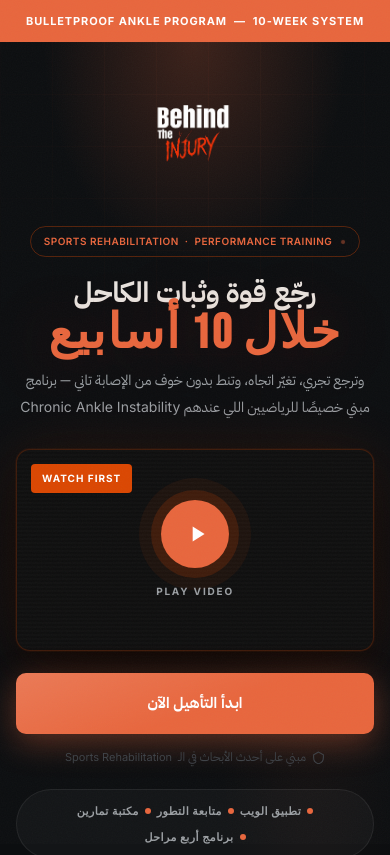
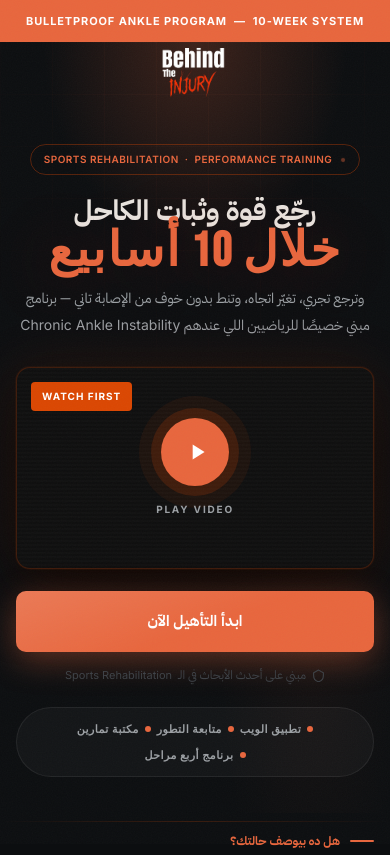
Before and after one commit to amrkhalid198/Landing-page, a plain HTML site: page index.html in a window 390 px wide. Shown: the top 855 px of the page. Drawn offline with Linux system fonts and the light colour scheme.

Commit message:
Update index.html

```diff
--- a/index.html
+++ b/index.html
@@ -92,9 +92,9 @@
       align-items: center;
       justify-content: center;
       text-align: center;
-      padding: 40px 20px 60px;
+      padding: 0px 20px 60px;
       /* account for safe area on notched phones */
-      padding-top: max(40px, calc(24px + env(safe-area-inset-top)));
+      padding-top: max(0px, env(safe-area-inset-top));
       background:
         radial-gradient(ellipse 60% 40% at 50% 0%, rgba(232,102,61,.22) 0%, transparent 65%),
         radial-gradient(ellipse 40% 60% at 80% 80%, rgba(232,102,61,.04) 0%, transparent 60%),
@@ -917,8 +917,8 @@
     @media (max-width: 600px) {
       /* Hero — tighter on small screens, account for notch */
       .hero {
-        padding: 24px 16px 36px;
-        padding-top: max(24px, calc(16px + env(safe-area-inset-top)));
+        padding: 0px 16px 36px;
+        padding-top: max(0px, env(safe-area-inset-top));
       }
       .hero-badge { font-size: 10px; letter-spacing: .05em; padding: 5px 13px; margin-bottom: 20px; }
       .hero-sub { font-size: 14px; margin-bottom: 28px; }
@@ -1102,22 +1102,24 @@
       display: flex;
       align-items: center;
       justify-content: center;
-      margin-bottom: 12px;
+      /* negative margin pulls logo up, compensating for
+         the internal black padding baked into the PNG     */
+      margin-top: -40px;
+      margin-bottom: 0px;
     }
     .hero-logo {
-      width: 200px;
-      height: 200px;
+      width: 160px;
+      height: 160px;
       object-fit: contain;
       display: block;
       image-rendering: auto;
       -webkit-backface-visibility: hidden;
       backface-visibility: hidden;
-      /* clean, sharp — no glow or color bleed */
       filter: none;
     }
     @media (max-width: 600px) {
-      .hero-logo { width: 150px; height: 150px; }
-      .hero-logo-wrap { margin-bottom: 10px; }
+      .hero-logo { width: 130px; height: 130px; }
+      .hero-logo-wrap { margin-top: -28px; margin-bottom: 0px; }
     }
 
     /* ── CTA BUTTON — CLEAN (no price inside) ──────────── */
```
